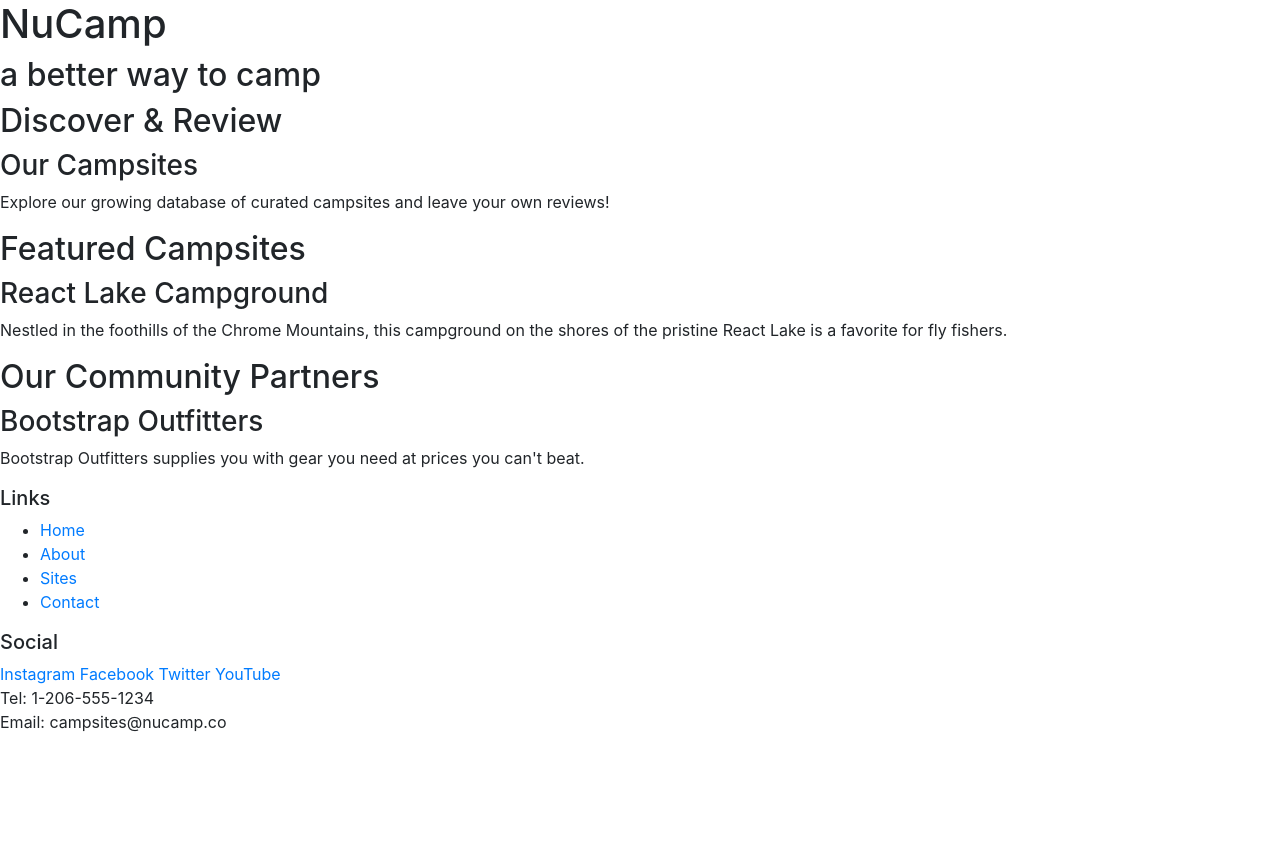
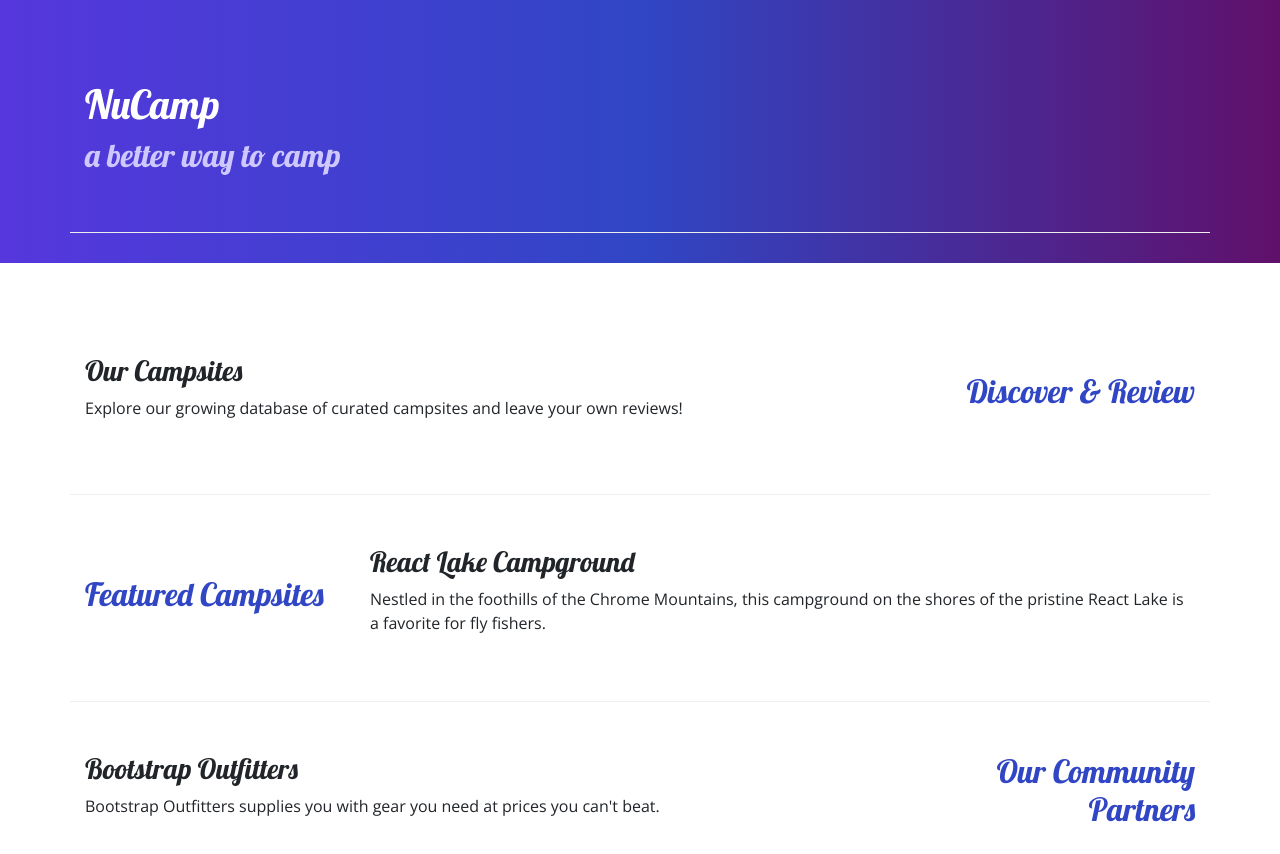
Before and after one commit to ChudZAllen/nucampsite, a website: page index.html in a window 1280 px wide. Shown: the top 854 px of the page. Before the commit the page ends 800 px from the top, so only its background shows below. Drawn offline with nearby package versions, Linux system fonts and the light colour scheme.

Commit message:
commit for about us, changes here

```diff
--- /dev/null
+++ b/css/styles.css
@@ -0,0 +1,33 @@
+body {
+    font-family: "Open Sans", sans-serif;
+}
+
+h1, h2, h3 {
+    font-family: "Lobster", cursive;
+}
+
+h2 {
+    color: #3046C5;
+}
+
+header h2 {
+    color: #CEC8FF;
+}
+
+footer {
+    background-image: linear-gradient(#CEC8FF, white);
+    padding: 20px 0;
+}
+
+
+.jumbotron {
+    padding: 30px;
+    background-image: linear-gradient(to right, #5637DD, #3046C5, #60106B);
+    color: white;
+}
+
+.row-content {
+    padding: 50px 0;
+    border-bottom: 1px ridge;
+    min-height: 200px;
+}
--- a/index.html
+++ b/index.html
@@ -8,57 +8,82 @@
     <!--Bootstrap CSS-->
     <link rel="stylesheet" href="node_modules/bootstrap/dist/css/bootstrap.min.css" />
 
+    <!-- Additional CSS must be placed after Bootstrap CSS -->
+    <link rel="stylesheet" href="https://fonts.googleapis.com/css?family=Lobster|Open+Sans" />
+    <link rel="stylesheet" href="css/styles.css" />
     <title>NuCamp: A Better Way To Camp</title>
 </head>
 
 <body>
 
-    <header>
-        <div>
+    <header class="jumbotron jumbotron-fluid">
+        <div class="container">
+            <div class="row row-content align-items-center">
+                <div class="col">
                     <h1>NuCamp</h1>
                     <h2>a better way to camp</h2>
                 </div>
+            </div>
+        </div>
     </header>
 
-    <div>
-        <h2>Discover & Review</h2>
+    <div class="container">
+        <div class="row row-content align-items-center">
+            <div class="col-sm-4 order-sm-last col-md-3">
+                <h2 class="text-sm-right">Discover & Review</h2>
+            </div>
+            <div class="col">
                 <h3>Our Campsites</h3>
                 <p>Explore our growing database of curated campsites and leave your own reviews!</p>
             </div>
+        </div>
 
-    <div>
+        <div class="row row-content align-items-center">
+            <div class="col-sm-4 col-md-3">
                 <h2>Featured Campsites</h2>
+            </div>
+            <div class="col">
                 <h3>React Lake Campground</h3>
-        <p>Nestled in the foothills of the Chrome Mountains, this campground on the shores of the pristine React Lake is
+                <p>Nestled in the foothills of the Chrome Mountains, this campground on the shores of the pristine React
+                    Lake is
                     a favorite for fly fishers.</p>
             </div>
+        </div>
 
-    <div>
-        <h2>Our Community Partners</h2>
+        <div class="row row-content">
+            <div class="col-sm-4 order-sm-last col-md-3">
+                <h2 class="text-sm-right">Our Community Partners</h2>
+            </div>
+            <div class="col">
                 <h3>Bootstrap Outfitters</h3>
-        <p>Bootstrap Outfitters supplies you with gear you need at prices you can't beat.</p>
+                <p class="d-none d-sm-block">Bootstrap Outfitters supplies you with gear you need at prices you can't beat.</p>
+            </div>
         </div>
 
         <footer>
-        <div>
+            <div class="container">
+                <div class="row row-content align-items-center">
+                    <div class="col-4 col-sm-2 offset-1">
                 <h5>Links</h5>
-            <ul>
+                <ul class="list-unstyled">
                     <li><a href="#">Home</a></li>
-                <li><a href="#">About</a></li>
+                    <li><a href="aboutus.html">About</a></li>
                     <li><a href="#">Sites</a></li>
                     <li><a href="#">Contact</a></li>
                 </ul>
             </div>
-        <div>
+            <div class="col-6 col-sm-5 text-center">
                 <h5>Social</h5>
                 <a href="http://instagram.com/">Instagram</a>
                 <a href="http://facebook.com/">Facebook</a>
                 <a href="http://twitter.com/">Twitter</a>
                 <a href="http://youtube.com/">YouTube</a>
             </div>
-        <div>
+            <div class="col-sm-4 text-center">
                 Tel: 1-206-555-1234<br />
                 Email: campsites@nucamp.co
+            </div>
+        </div>
     </div>
         </footer>
         <!-- jQuery must come first, then Popper.js, then the Bootstrap JavaScript plugins.-->
```
Also changed, not shown: aboutus.html (added, +96 -0 lines). Lines whose indentation alone changed are shown as unchanged.
